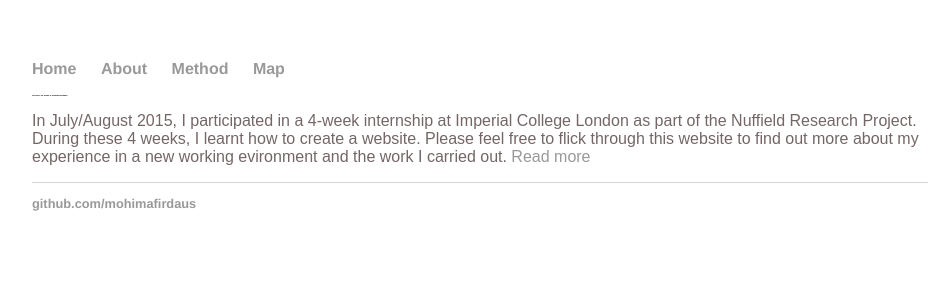
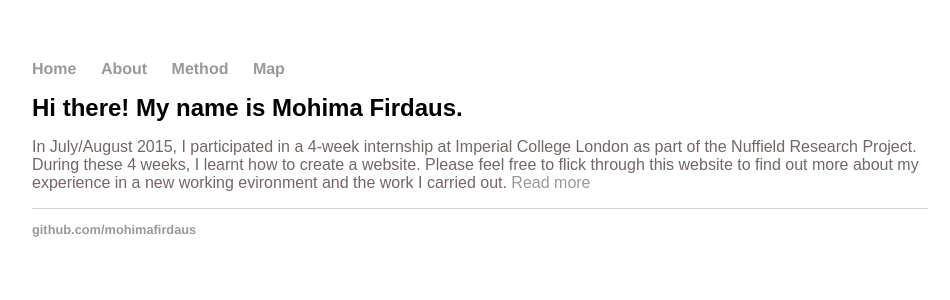
Before and after one commit to mohimafirdaus/mohimafirdaus.github.io, a Jekyll site: the page built from index.html, in a window 1280 px wide. Shown: the top 300 px of the page, without its empty margins (160-1110 px from the left). Built offline with Jekyll 4.4.1, drawn with Linux system fonts in a browser that asks for light colours.

Commit message:
Update main.css

```diff
--- a/css/main.css
+++ b/css/main.css
@@ -20,11 +20,11 @@ a:hover {
     text-decoration: underline;
 }
 h1 {
-    font-size: 2px;
+    font-size: 1.5em;
     font-family: 'Arial', 'Sans-Serif';
 }
 p {
-    font-size: 5 px;
+    font-size: 1em;
     color: #746666;
     font-family: 'Arial';
 }
```
